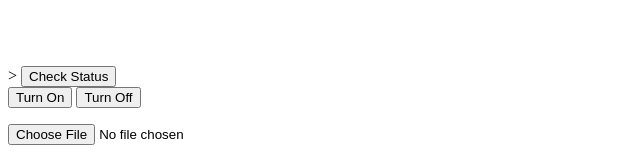
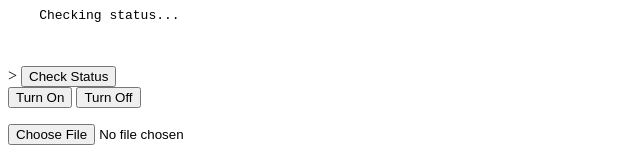
Before and after one commit to ilya-v/nbody-proxy, a plain HTML site: page www/index.html in a window 1280 px wide. Shown: the top 159 px of the page, without its empty margins (0-640 px from the left). Drawn offline with nearby package versions, Linux system fonts and the light colour scheme.

Commit message:
Add a message to status div

```diff
--- a/www/status.html
+++ b/www/status.html
@@ -1,7 +1,7 @@
 
 <div id="status-panel-impl">
 <pre>
-
+    Checking status...
 
 
 </pre>
```
